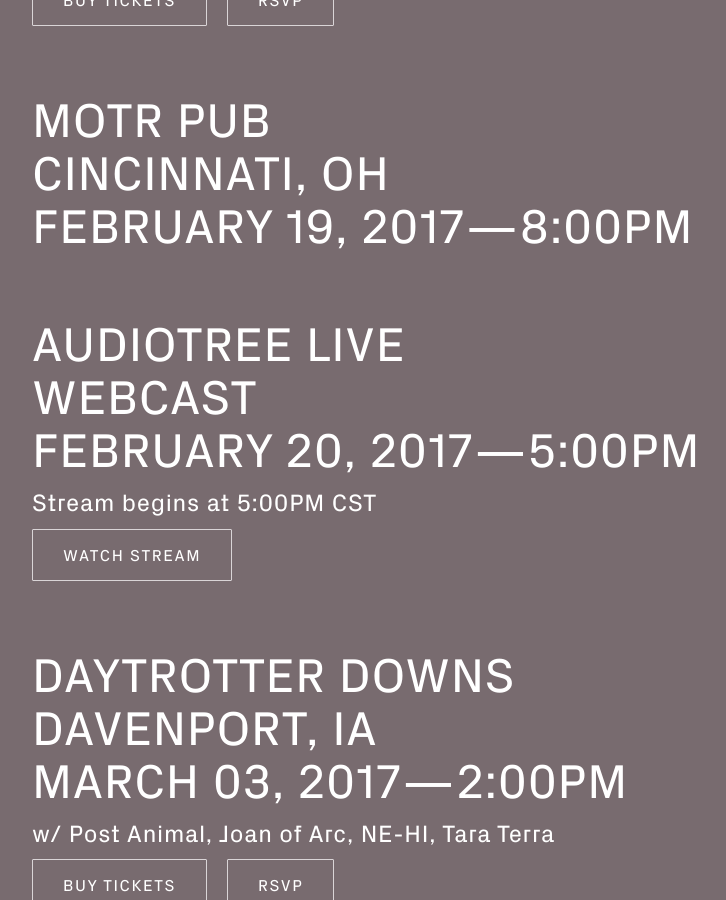
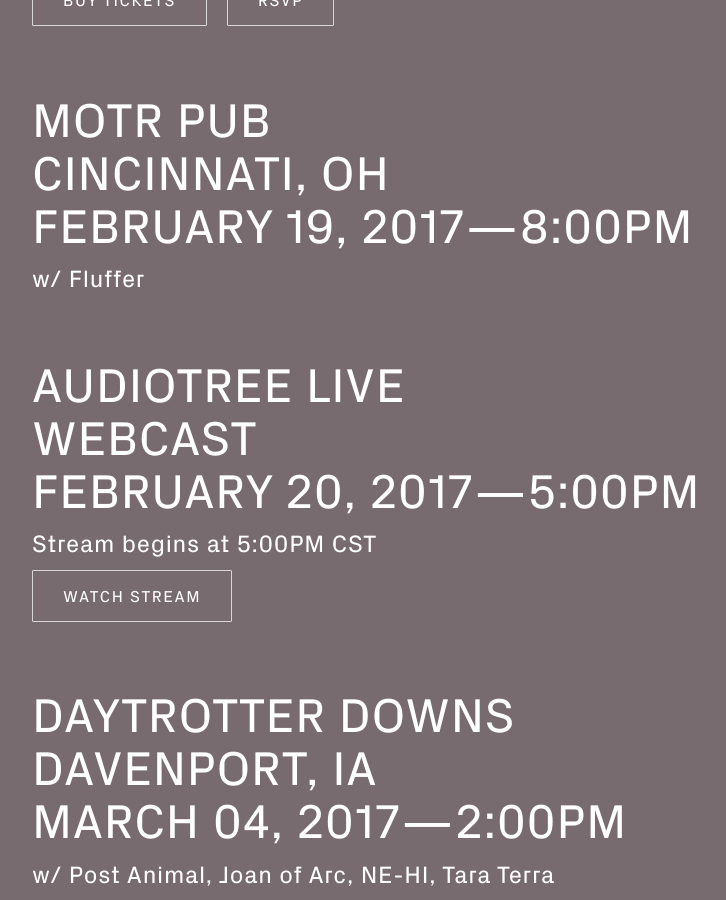
Before and after one commit to sunjacket/sunjacket.github.io, a Jekyll site: the page built from index.html, in a window 1280 px wide and 900 px high, scrolled down 4693 px. Shown: the whole window, without its empty margins (32-758 px from the left). Built offline with Jekyll 4.4.1, drawn with Linux system fonts in a browser that asks for light colours; nearby versions of some CDN libraries; comment, search, counter and statistics services are not loaded.

Commit message:
Update shows

```diff
--- a/index.html
+++ b/index.html
@@ -159,6 +159,7 @@
           <dt class="show-venue">MOTR Pub</dt>
           <dd class="show-location">Cincinnati, OH</dd>
           <dd class="show-date-time">February 19, 2017—8:00PM</dd>
+          <dd class="show-bands">w/ Fluffer</dd>
         </dl>
       </li>
       <!-- /show -->
@@ -180,7 +181,7 @@
         <dl class="show-details">
           <dt class="show-venue">Daytrotter Downs</dt>
           <dd class="show-location">Davenport, IA</dd>
-          <dd class="show-date-time">March 03, 2017—2:00PM</dd>
+          <dd class="show-date-time">March 04, 2017—2:00PM</dd>
           <dd class="show-bands">w/ Post Animal, Joan of Arc, NE-HI, Tara Terra
           <dd class="show-links">
             <a class="btn btn-buy-tickets" href="https://www.eventbrite.com/e/daytrotter-downs-2017-daytrotter-hq-redstone-roomrme-march-34-2017-tickets-30365939342" target="_blank">Buy Tickets</a><a class="btn btn-rsvp" href="https://www.facebook.com/events/299087803819092/322640821463790/" target="_blank">RSVP</a>
```
